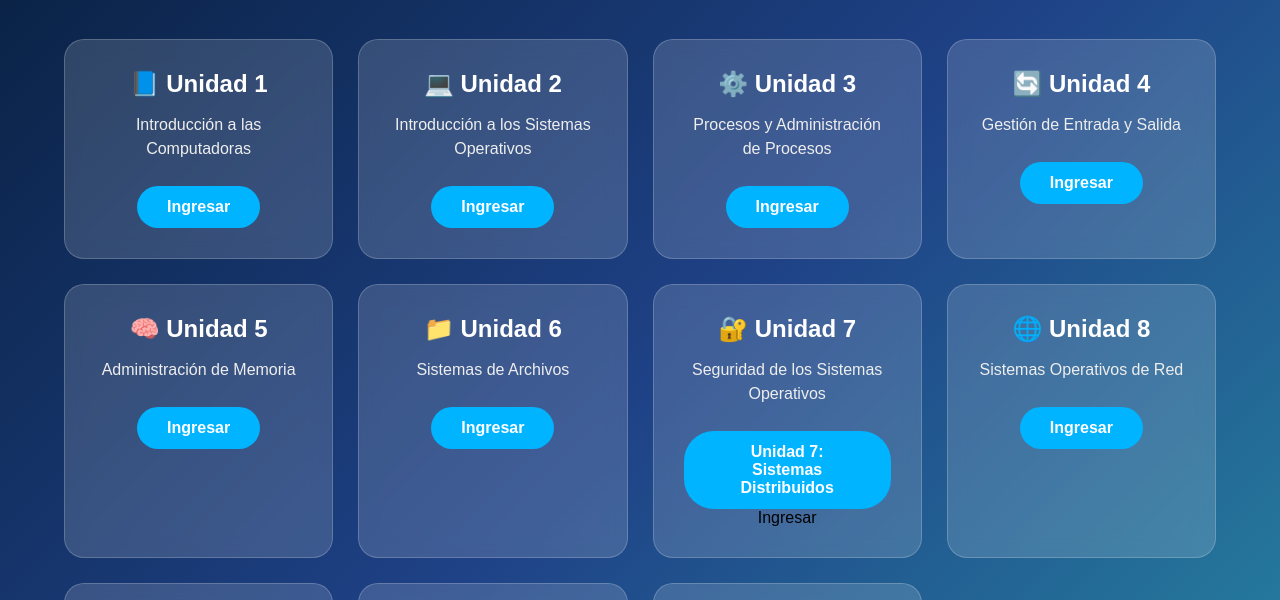
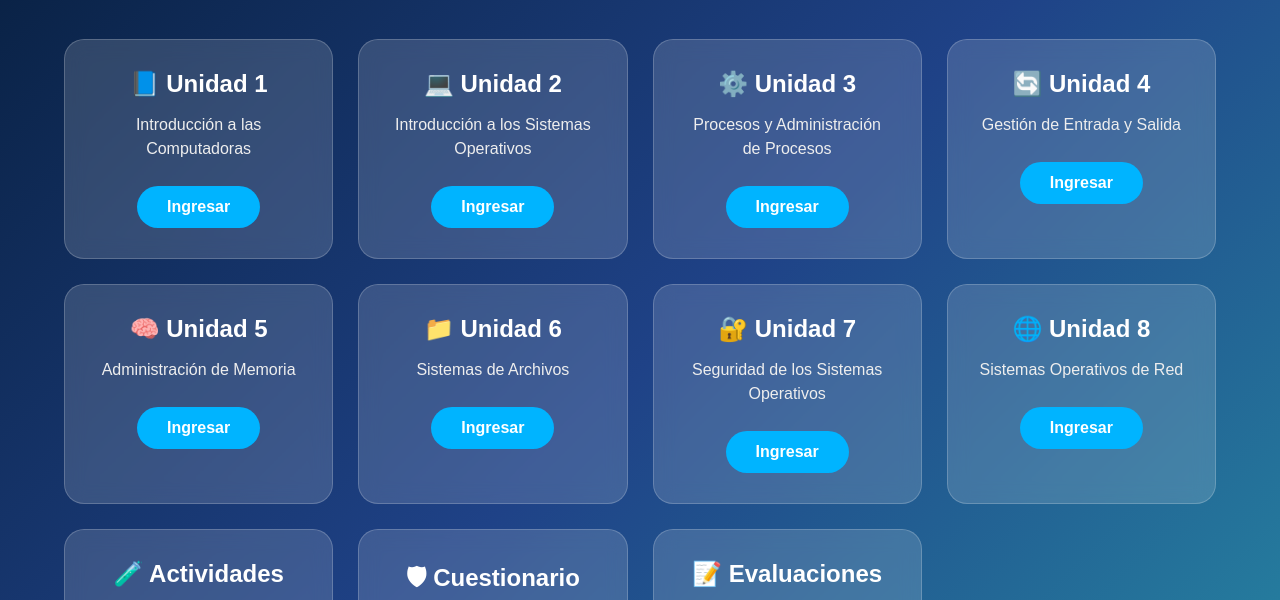
Before and after one commit to Pedrolui9/TPG-Sistemas-Operativos_3er_Curso, a plain HTML site: page index.html in a window 1280 px wide. Shown: the part 151-751 px from the top of the page. Drawn offline with Linux system fonts and the light colour scheme.

Commit message:
Update link text for Unidad 7 in index.html
Edit para actualizar contenido.

```diff
--- a/index.html
+++ b/index.html
@@ -441,7 +441,7 @@
             Seguridad de los Sistemas Operativos
           </p>
 
-          <a href="Unidad07_Sistemas_Distribuidos.html">Unidad 7: Sistemas Distribuidos</a>
+          <a href="Unidad07_Sistemas_Distribuidos.html">
             Ingresar
           </a>
 
```
